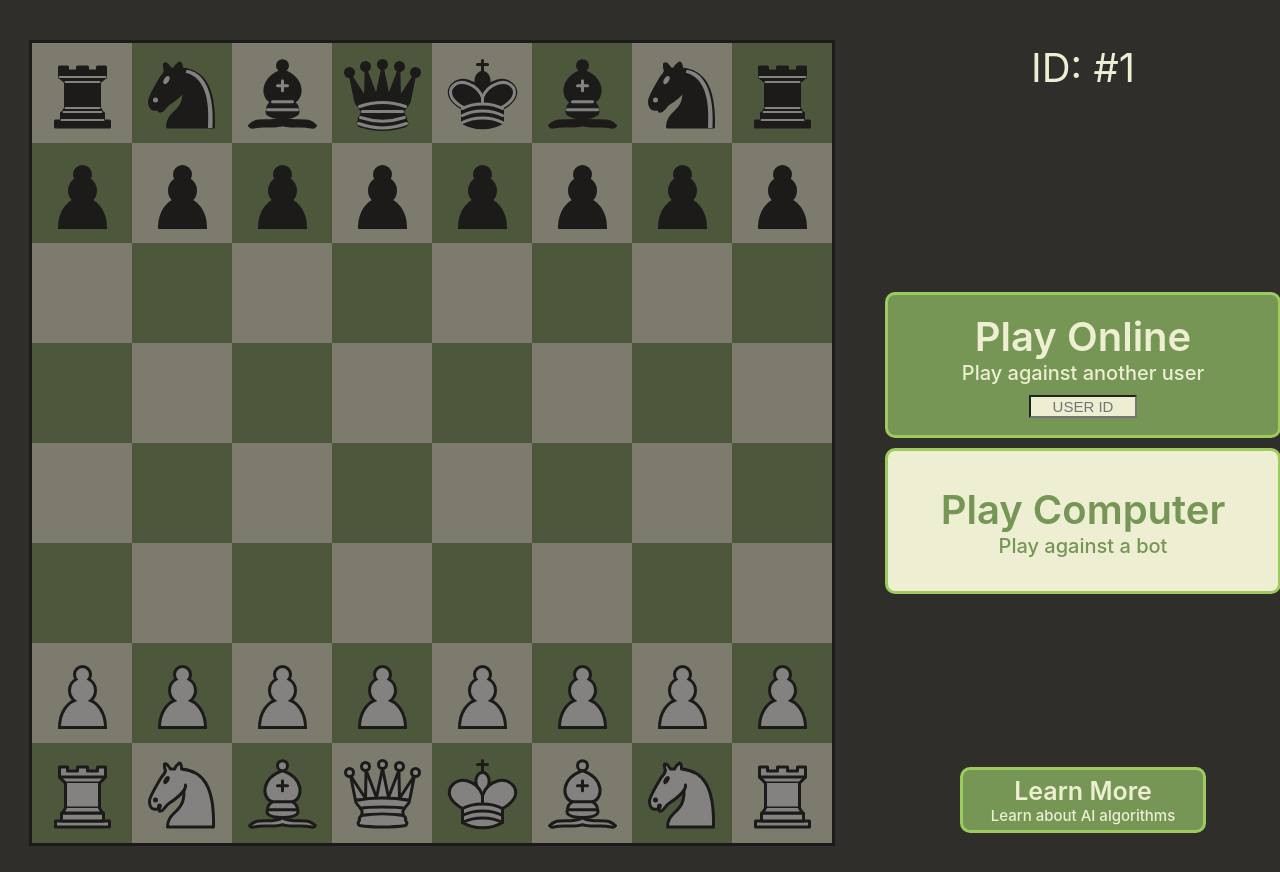
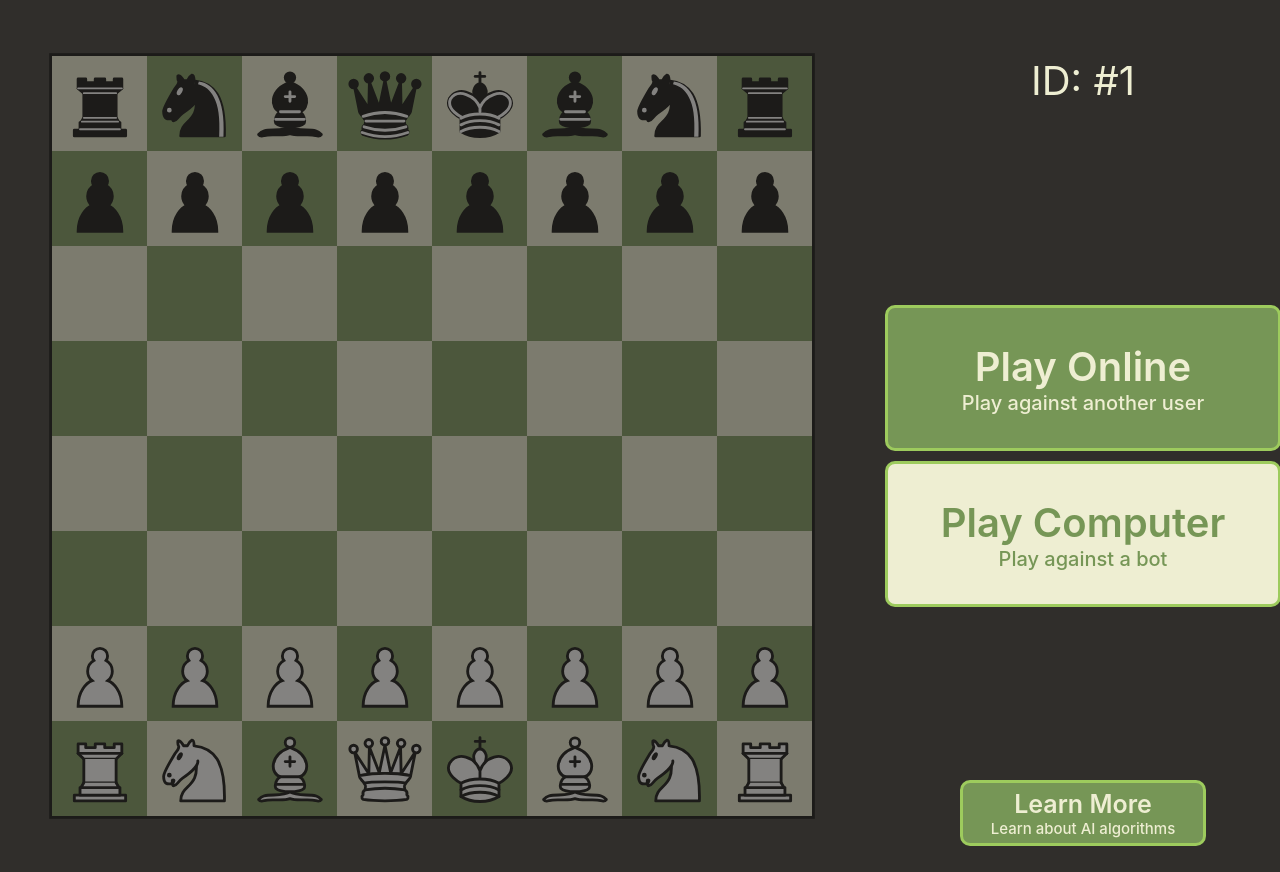
Before and after one commit to milmega/chess-engine, a React (Create React App) app: page / in a window 1280 px wide. Before the commit the page ends 846 px from the top, so only its background shows below. Built offline with nearby package versions, Linux system fonts and the light colour scheme; no server answers.

Commit message:
Implemented timer

```diff
--- a/src/components/Board.tsx
+++ b/src/components/Board.tsx
@@ -5,6 +5,7 @@ import React from "react";
 import MoveGeneratorService from "../services/MoveGeneratorService";
 import { Piece } from "./Piece";
 import { Move } from "./Move";
+import Timer from "./Timer";
 
 interface Props {
     onGameEnd: (colour: number, result: number) => void,
@@ -12,6 +13,12 @@ interface Props {
     gameMode: string,
     gameId: number,
     playerColour: number
+}
+
+interface TimerRef {
+    startTimer: () => void;
+    stopTimer: () => void;
+    resetTimer: () => void;
 }
 
 const Board = React.forwardRef(({onGameEnd, onPlayerToMoveChange, gameMode, gameId, playerColour}: Props, ref) => {
@@ -31,6 +38,8 @@ const Board = React.forwardRef(({onGameEnd, onPlayerToMoveChange, gameMode, game
     const moveHistory = useRef<Move[]>([]);
     const historyIndex = useRef(0);
     const allMoves = useRef<Move[]>([]);
+    const whiteTimer = useRef<TimerRef | null>(null);
+    const blackTimer = useRef<TimerRef | null>(null);
 
      /*
         -4, -2, -3, -5, -6, -3, -2, -4,
@@ -62,6 +71,8 @@ const Board = React.forwardRef(({onGameEnd, onPlayerToMoveChange, gameMode, game
         colourToMove.current = 1;
         moveHistory.current = [];
         historyIndex.current = 0;
+        whiteTimer.current?.resetTimer();
+        blackTimer.current?.resetTimer();
         moveGeneratorService.resetGame(gameId);
     }
 
@@ -147,6 +158,14 @@ const Board = React.forwardRef(({onGameEnd, onPlayerToMoveChange, gameMode, game
                             }
                         });
                 }
+                if(colour === 1) {
+                    whiteTimer.current?.stopTimer();
+                    blackTimer.current?.startTimer();
+                } else if (colour === -1) {
+                    blackTimer.current?.stopTimer();
+                    whiteTimer.current?.startTimer();
+                }
+
             }
             setPotentialAttacks([]);
             setPotentialMoves([]);
@@ -154,7 +173,7 @@ const Board = React.forwardRef(({onGameEnd, onPlayerToMoveChange, gameMode, game
         }
     }
 
-    // calls backend service to get best move for a copouter; start and destination are coors of the player's last move
+    // calls backend service to get best move for a computer; start and destination are coors of the player's last move
     const makeComputerMove = () => {
         moveGeneratorService
             .getBestMove(gameId, colourToMove.current)
@@ -265,6 +284,10 @@ const Board = React.forwardRef(({onGameEnd, onPlayerToMoveChange, gameMode, game
         return board;
     }
 
+    const startTimer = () => {
+        whiteTimer.current?.startTimer();
+    }
+
     const isSameColour = (piece: number, colour: number) => {
         return (piece > 0 && colour > 0) || (piece < 0 && colour < 0)
     }
@@ -279,12 +302,17 @@ const Board = React.forwardRef(({onGameEnd, onPlayerToMoveChange, gameMode, game
         reset,
         onPrevMoveClicked,
         onNextMoveClicked,
-        fetchOpponentMove
+        fetchOpponentMove,
+        startTimer
     }));
 
     return (
         <>
-            <div className={`board ${!gameMode.startsWith("menu") ? "board-active" : "" } ${playerColour === -1 ? "board-rotated" : ""}`}>
+            <div className={`board-container ${playerColour === -1 ? "board-rotated" : ""}`}>
+                <div className="timer-container">
+                    {gameMode === "online" && playerColour !== 0 && <Timer ref={blackTimer} rotate={playerColour === -1} onTimeUp={() => onGameEnd(1, 7)}/>}
+                </div>
+                <div className={`board ${!gameMode.startsWith("menu") ? "board-active" : "" }`}>
                     {
                     currentBoard.map((element, index) => {
                         const row = Math.floor(index / 8);
@@ -341,6 +369,10 @@ const Board = React.forwardRef(({onGameEnd, onPlayerToMoveChange, gameMode, game
                         );
                     })}
                 </div>
+                <div className="timer-container">
+                    {gameMode === "online" && playerColour !== 0 && <Timer ref={whiteTimer} rotate={playerColour === -1} onTimeUp={() => onGameEnd(-1, 7)}/>}
+                </div>
+            </div>
         </>
         )
 });
--- a/src/components/Game.tsx
+++ b/src/components/Game.tsx
@@ -14,6 +14,7 @@ interface BoardRef {
     onPrevMoveClicked: (fastBackward: boolean) => void;
     onNextMoveClicked: (fastForward: boolean) => void;
     fetchOpponentMove: (colour: number, gameId: number) => boolean;
+    startTimer: () => void;
 }
 
 const Game = () => {
@@ -43,6 +44,14 @@ const Game = () => {
                 setGameResult("BLACK WINS");
             }
             setGameResultDetails("Opponent has left the game");
+        } else if (result === 7) {
+            if (colour > 0) {
+                setGameResult("WHITE WINS")
+            } else if (colour < 0) {
+                setGameResult("BLACK WINS");
+            }
+            setGameResultDetails("Time is up")
+
         }
         else {
             setGameResult("DRAW");
@@ -74,11 +83,12 @@ const Game = () => {
             colour = Math.random() > 0.5 ? 1 : -1;
         }
         setPlayerColour(colour);
-        if (gameMode === "online") {
+        if (gameMode === "searching") {
             searching.current = true;
             startSearch(colour);
         } else if (gameMode === "computer") {
               setGameId(0);
+              boardRef.current!.startTimer(); //TODO: send this time to backend and correct it when get back
         }
     }
 
@@ -90,6 +100,8 @@ const Game = () => {
                 if (id > 0) {
                     setGameId(id);
                     searching.current = false;
+                    setGameMode("online");
+                    boardRef.current!.startTimer();
                 } else if (searching.current) {
                     startSearch(colour);
                 } else {
@@ -183,7 +195,7 @@ const Game = () => {
                     </div>
                 </div>}
             </div>
-            <SideBar id={playerId} onGameReset={resetGame} onPlayOnline={() => setGameMode("online")} onPlayComputer={() => setGameMode("computer")} onLearnMore={learnMore} onPrevMove={onPrevMoveClicked} onNextMove={onNextMoveClicked}/>
+            <SideBar id={playerId} onGameReset={resetGame} onPlayOnline={() => setGameMode("searching")} onPlayComputer={() => setGameMode("computer")} onLearnMore={learnMore} onPrevMove={onPrevMoveClicked} onNextMove={onNextMoveClicked}/>
             {gameMode === "menu-edu" && <EduSection onEduExit={onEduSectionExit}/>}
         </div>
       );
--- a/src/components/SideBar.tsx
+++ b/src/components/SideBar.tsx
@@ -52,7 +52,6 @@ const SideBar: React.FC<Props> = ({id, onGameReset, onPlayOnline, onPlayComputer
                     <div className="button human-button" onClick={onPlayOnlineClicked}>
                         <span className="title">Play Online</span>
                         <span className="subtitle">Play against another user</span>
-                        <input className="id-input" placeholder="USER ID"></input>
                     </div>
                     <div className="button computer-button" onClick={onPlayComputerClicked}>
                         <span className="title">Play Computer</span>
--- /dev/null
+++ b/src/components/Timer.tsx
@@ -0,0 +1,57 @@
+import { useEffect, useState } from "react";
+import "./../styles/Timer.css";
+import React from "react";
+
+interface Props {
+    onTimeUp: () => void,
+    rotate: boolean
+}
+
+const Timer = React.forwardRef((props: Props, ref) => {
+    const [time, setTime] = useState(15*60*1000);
+    const [isActive, setActive] = useState(false);
+
+    const startTimer = () => {
+        setActive(true);
+    }
+
+    const stopTimer = () => {
+        setActive(false);
+    }
+
+    const resetTimer = () => {
+        setTime(15*60*1000);
+        setActive(false);
+    }
+
+    const formatTime = (val: number): string => {
+        const minutes = Math.floor(val / 60);
+        const seconds = val % 60;
+        return `${String(minutes).padStart(2, '0')}:${String(seconds).padStart(2, '0')}`;
+    };
+
+    useEffect(() => {
+        if(time === 0) {
+            setActive(false);
+            props.onTimeUp();
+        }
+        if(isActive) {
+            const interval = setInterval(() => setTime((prevTime) => prevTime - 100), 100);
+            return () => clearInterval(interval);
+        }
+    }, [isActive, time]);
+
+    React.useImperativeHandle(ref, () => ({
+        startTimer,
+        stopTimer,
+        resetTimer
+    }));
+
+    return(
+        <div className={`timer-container ${props.rotate ? 'timer-rotated' : ''}`}>
+            <span className="timer-text">{formatTime(Math.floor(time/1000))}</span>
+        </div>
+    );
+});
+
+export default Timer;
--- a/src/styles/Board.css
+++ b/src/styles/Board.css
@@ -1,9 +1,15 @@
+.board-container {
+    display: flex;
+    flex-direction: column;
+    margin: 0px 40px 0 40px;
+    transform: scale(0.95);
+}
+
 .board {
     display: grid;
     grid-template-columns: repeat(8, 0fr);
     border: 3px solid black;
     width: min-content;
-    margin: 40px 40px 0 40px;
     opacity: 40%;
 }
 
@@ -108,3 +114,7 @@
     height: 80px;
     border-radius: 50%;
 }
+
+.timer-container {
+    height: 33px;
+}
--- a/src/styles/Game.css
+++ b/src/styles/Game.css
@@ -15,6 +15,7 @@
     display: flex;
     align-items: center;
     justify-content: center;
+    transform: scale(0.95);
 }
 
 .cancel-button {
--- a/src/styles/SideBar.css
+++ b/src/styles/SideBar.css
@@ -55,19 +55,6 @@
 .subtitle {
     font-size: 20px;
     font-weight: 500;
-}
-
-.id-input {
-    width: 100px;
-    height: 25px;
-    font-size: 15px;
-    margin-top: 10px;
-    background-color: #eeeed2;
-    text-align: center;
-}
-
-.id-input:focus {
-    outline: none;
 }
 
 .user-id-container {
--- /dev/null
+++ b/src/styles/Timer.css
@@ -0,0 +1,21 @@
+.timer-container {
+    display: flex;
+    align-items: center;
+    justify-content: center;
+}
+
+.timer-rotated {
+    rotate: 180deg;
+}
+
+.timer-text {
+    width: 50px;
+    display: flex;
+    justify-content: center;
+    padding: 2px;
+    margin: 3px;
+    color: black;
+    background-color: #eeeed2;
+    border: black solid 3px;
+    border-radius: 15%;
+}
```
Lines whose indentation alone changed are shown as unchanged.
